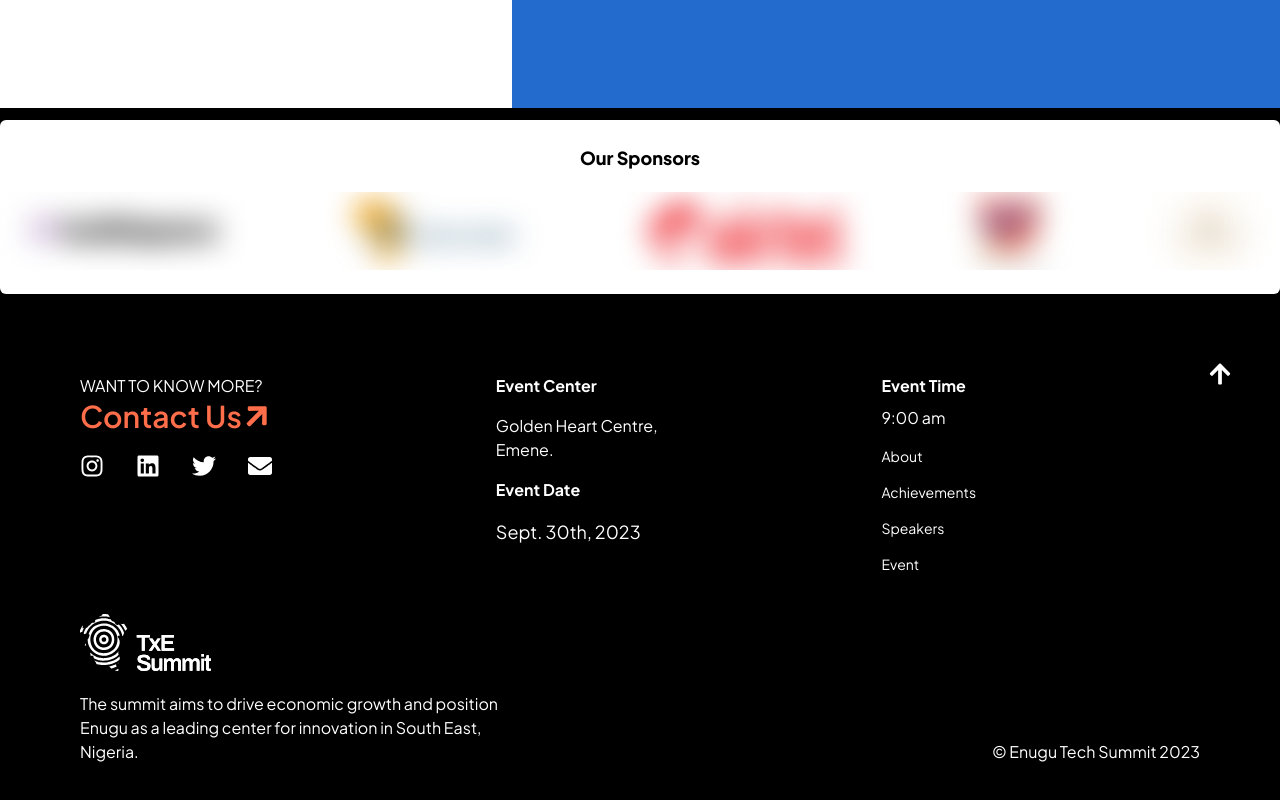
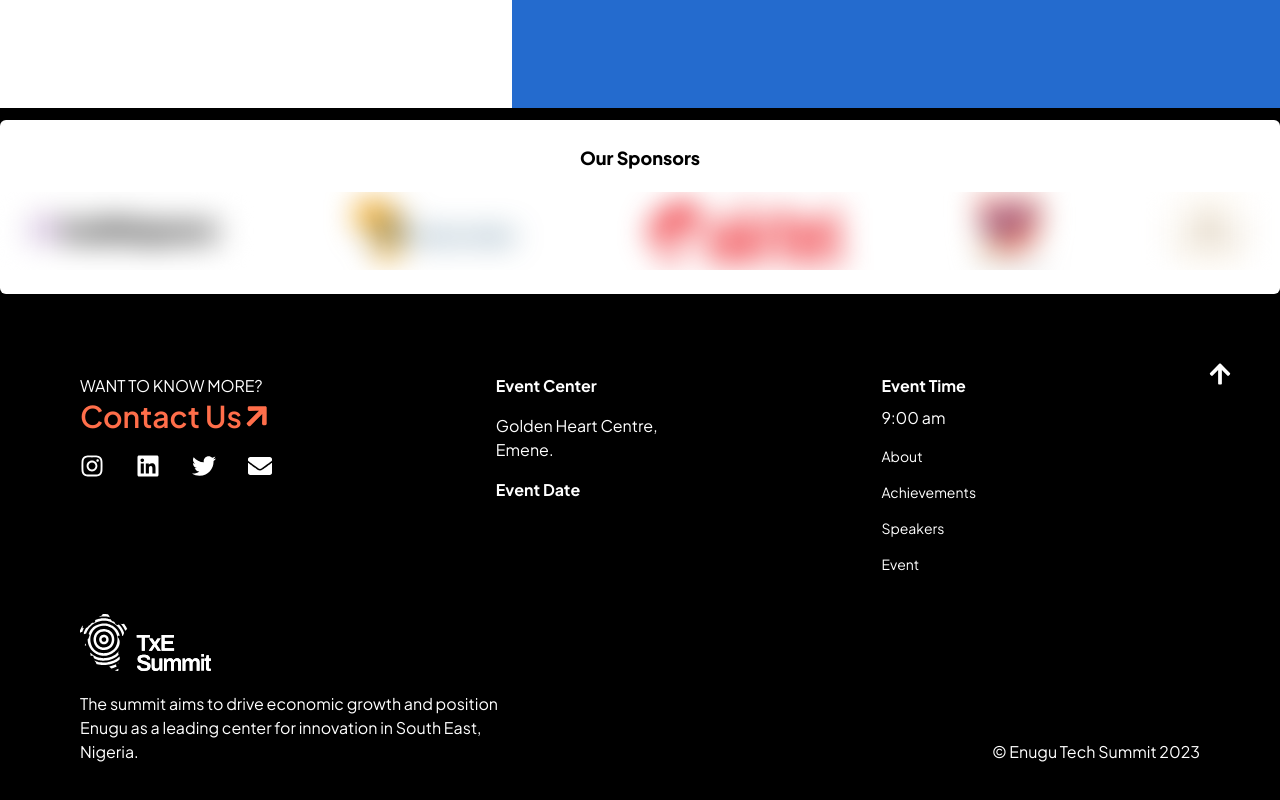
Before and after one commit to TxEAfrica/TxE-FE, a React (Create React App) app: page / in a window 1280 px wide. Shown: the part 5645-6445 px from the top of the page. Built offline with nearby package versions, Linux system fonts and the light colour scheme.

Commit message:
Update Footer.jsx

```diff
--- a/src/landingPage/sections/Footer.jsx
+++ b/src/landingPage/sections/Footer.jsx
@@ -49,7 +49,7 @@ const Footer = () => {
 						Golden Heart Centre, <br /> Emene.
 					</h2>
 					<h3 className="font-bold mt-2 md:mt-0">Event Date</h3>
-					<p className="text-lg">Sept. 30th, 2023</p>
+{/* 					<p className="text-lg">Sept. 30th, 2023</p> */}
 				</div>
 
 				<div>
```
